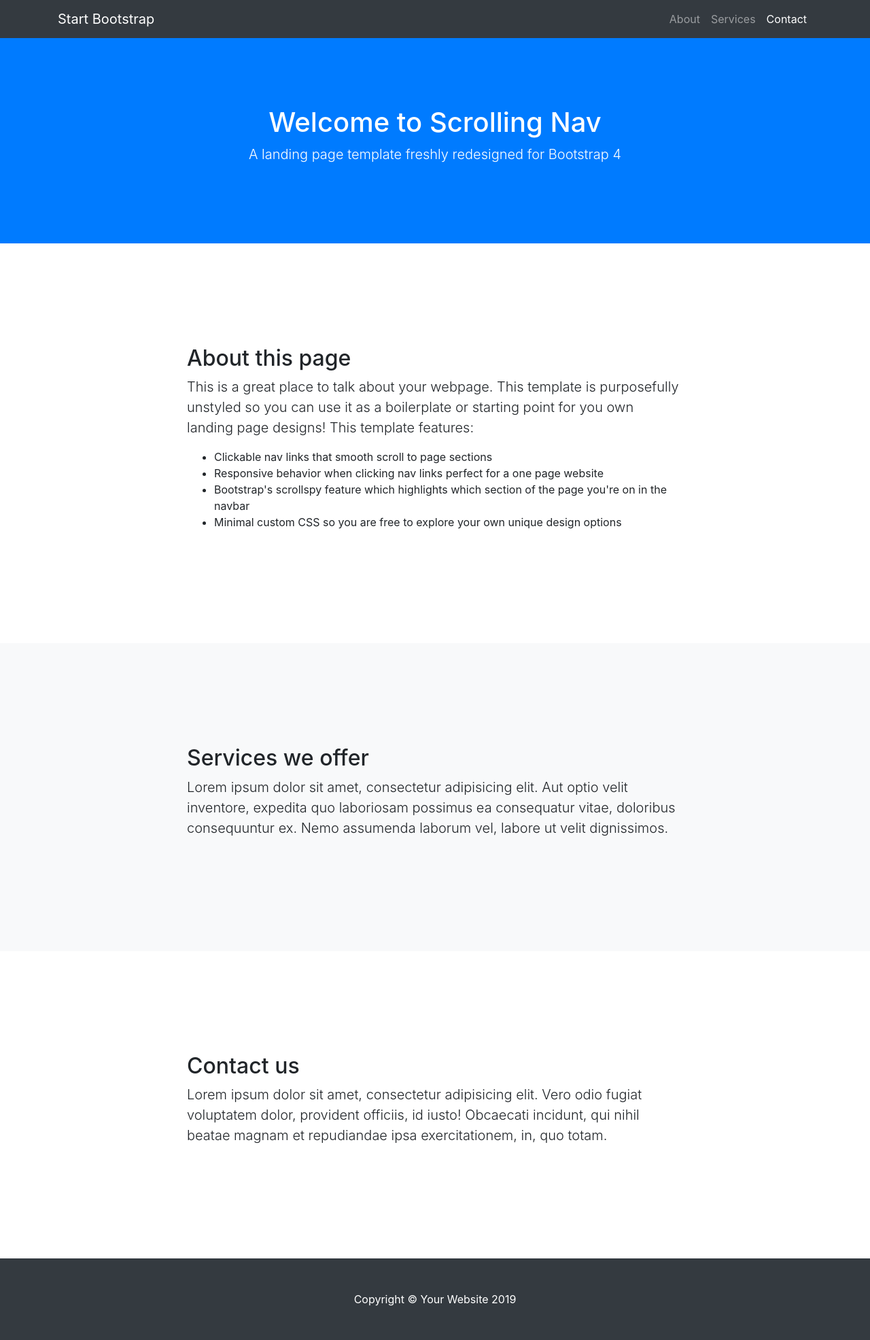
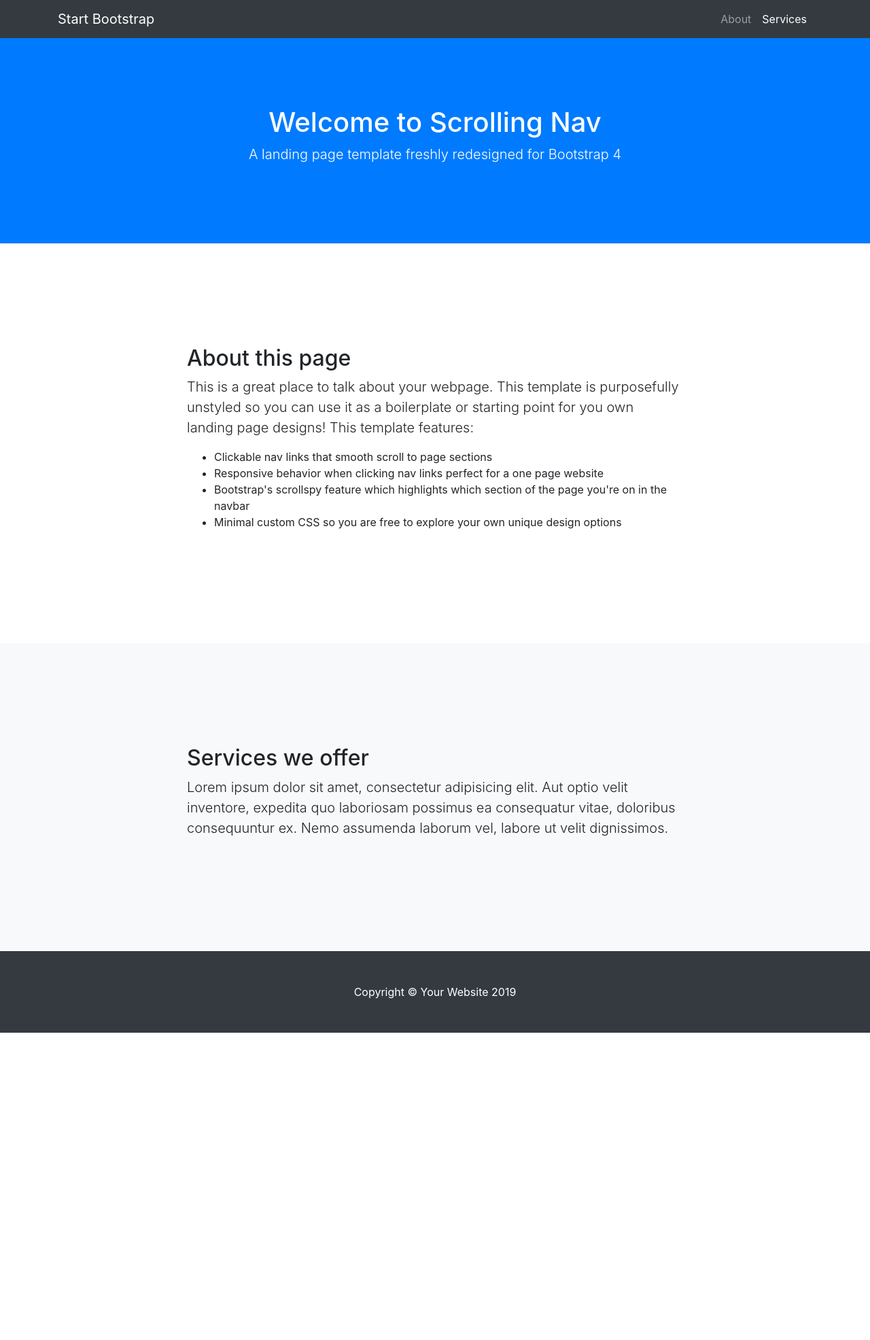
Before and after one commit to smolynets/presentation, a Django app: page / in a window 1280 px wide. Shown: the whole page at 68% size. After the commit the page ends 1519 px from the top, so only its background shows below. Run offline with Django 3.2, Linux system fonts and the light colour scheme; some libraries are stand-ins or nearby versions.

Commit message:
fix index.html

```diff
--- a/main_app/templates/index.html
+++ b/main_app/templates/index.html
@@ -36,9 +36,6 @@
           </li>
           <li class="nav-item">
             <a class="nav-link js-scroll-trigger" href="#services">Services</a>
-          </li>
-          <li class="nav-item">
-            <a class="nav-link js-scroll-trigger" href="#contact">Contact</a>
           </li>
         </ul>
       </div>
@@ -80,17 +77,6 @@
     </div>
   </section>
 
-  <section id="contact">
-    <div class="container">
-      <div class="row">
-        <div class="col-lg-8 mx-auto">
-          <h2>Contact us</h2>
-          <p class="lead">Lorem ipsum dolor sit amet, consectetur adipisicing elit. Vero odio fugiat voluptatem dolor, provident officiis, id iusto! Obcaecati incidunt, qui nihil beatae magnam et repudiandae ipsa exercitationem, in, quo totam.</p>
-        </div>
-      </div>
-    </div>
-  </section>
-
   <!-- Footer -->
   <footer class="py-5 bg-dark">
     <div class="container">
```
